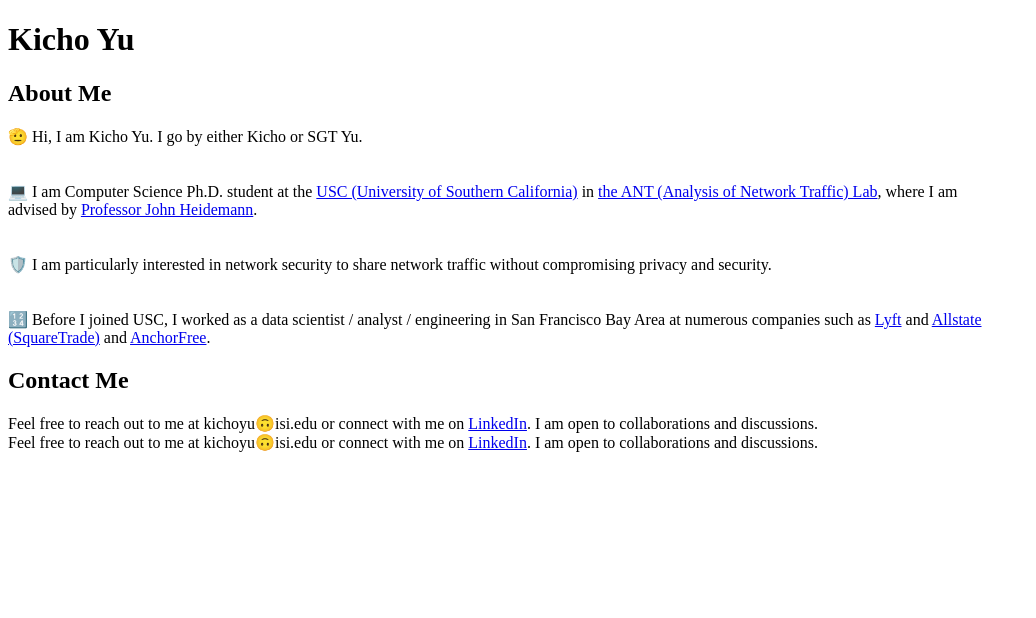
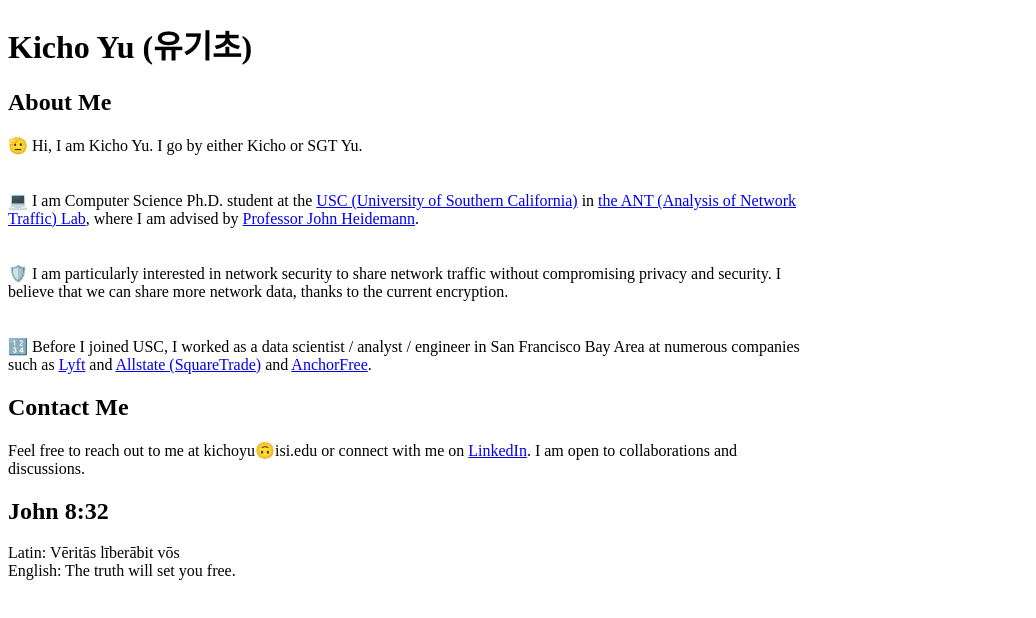
Before and after one commit to excelsky/excelsky.github.io, a plain HTML site: page index.html in a window 1280 px wide. Shown: the whole page, without its empty margins (0-1036 px from the left). Drawn offline with Linux system fonts and the light colour scheme.

Commit message:
John 8:32

```diff
--- a/index.html
+++ b/index.html
@@ -2,7 +2,7 @@
 <html>
     <style>
         div {
-          width: 1000px;
+          width: 800px;
         }
         div.a {
           word-wrap: normal;
@@ -15,18 +15,28 @@
   <title>My Homepage</title>
 </head>
 <body>
-  <h1>Kicho Yu</h1>
-  <h2>About Me</h2>
+  <h1>Kicho Yu (유기초)</h1>
+    <h2>About Me</h2>
   <p>
     <div class="a">🫡 Hi, I am Kicho Yu. I go by either Kicho or SGT Yu.</div> <br><br>
-    <div class="b">💻 I am Computer Science Ph.D. student at the <a href="https://www.usc.edu/"> USC (University of Southern California)</a> in <a href="https://ant.isi.edu/">the ANT (Analysis of Network Traffic) Lab</a>, where I am advised by <a href="https://www.isi.edu/~johnh/">Professor John Heidemann</a>.</div><br><br>
-    <div class="a">🛡️ I am particularly interested in network security to share network traffic without compromising privacy and security.</div><br><br>
-    <div class="b">🔢 Before I joined USC, I worked as a data scientist / analyst / engineering in San Francisco Bay Area at numerous companies such as <a href="https://www.lyft.com/">Lyft</a> and <a href="https://www.squaretrade.com/">Allstate (SquareTrade)</a> and <a href="https://www.hotspotshield.com/">AnchorFree</a>.</div>
+
+    <div class="b">💻 I am Computer Science Ph.D. student at the <a href="https://www.usc.edu/"> USC (University of Southern California)</a>
+         in <a href="https://ant.isi.edu/">the ANT (Analysis of Network Traffic) Lab</a>, where I am advised by <a href="https://www.isi.edu/~johnh/">Professor John Heidemann</a>.</div><br><br>
+
+    <div class="a">🛡️ I am particularly interested in network security to share network traffic without compromising privacy and security.
+         I believe that we can share more network data, thanks to the current encryption.</div><br><br>
+
+    <div class="b">🔢 Before I joined USC, I worked as a data scientist / analyst / engineer in San Francisco Bay Area at numerous companies
+         such as <a href="https://www.lyft.com/">Lyft</a> and <a href="https://www.squaretrade.com/">Allstate (SquareTrade)</a> and <a href="https://www.hotspotshield.com/">AnchorFree</a>.</div>
   </p>
-  <h2>Contact Me</h2>
+    <h2>Contact Me</h2>
   <p>
-    <div class="a">Feel free to reach out to me at kichoyu🙃isi.edu or connect with me on <a href="https://www.linkedin.com/in/kichoyu/">LinkedIn</a>. I am open to collaborations and discussions.</div>
     <div class="b">Feel free to reach out to me at kichoyu🙃isi.edu or connect with me on <a href="https://www.linkedin.com/in/kichoyu/">LinkedIn</a>. I am open to collaborations and discussions.</div>
+  </p>
+  <p>
+    <h2>John 8:32</h2>
+    Latin: Vēritās līberābit vōs<br>
+    English: The truth will set you free.
   </p>
 </body>
 </html>
```
